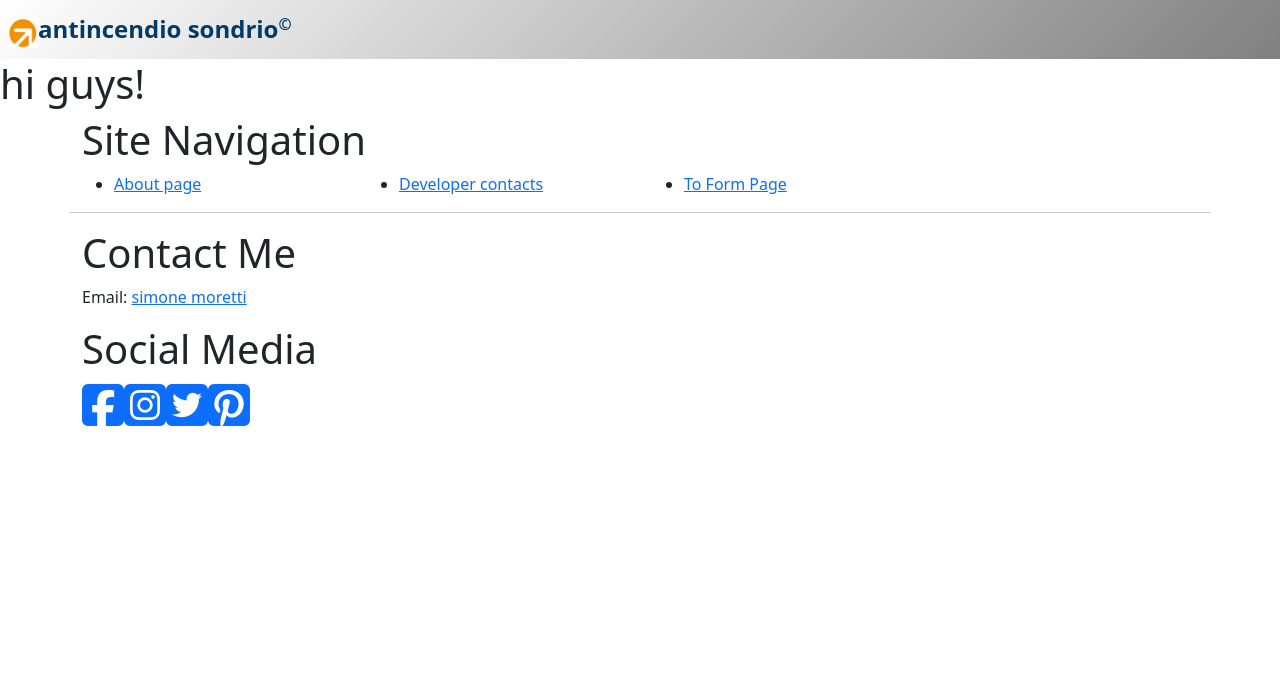
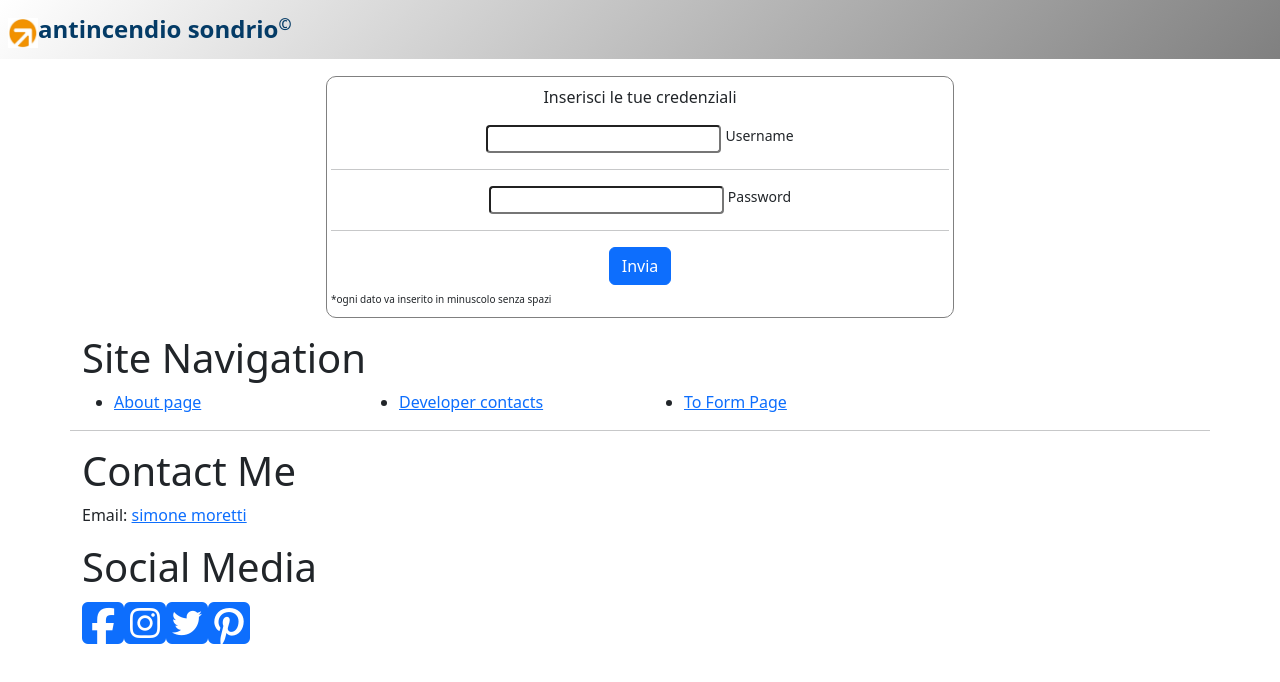
Before and after one commit to simonemoretti94/antincendiosondrio_vite, a Vue app: page / in a window 1280 px wide. Shown: the top 682 px of the page. Built offline with nearby package versions, Linux system fonts and the light colour scheme.

Commit message:
1.2.2th on login page

```diff
--- a/src/components/Main.vue
+++ b/src/components/Main.vue
@@ -1,12 +1,12 @@
 <script>
 import { state } from '/state.js';
-//import * from '';
+import loginpage from './subcomponents/login.vue';
 
 export default {
     name: 'appMain',
     //emits: [''],
     components: { //imported components
-        //*,
+        loginpage,
 
     },
     data() { //variables, bool, array, objects and so on
@@ -34,15 +34,7 @@ export default {
 </script>
 
 <template>
-    <h1>hi guys!</h1>
+    <loginpage></loginpage>
 </template>
 
-<style scoped>
-/*
-    npm install bootstrap
-    npm install jquery popper.js
-    import 'bootstrap/dist/css/bootstrap.css
-    import 'jquery'
-    import 'popper.js'/main.js   import 'bootstrap'
-    */
-</style>
+<style scoped></style>
--- /dev/null
+++ b/src/components/subcomponents/login.vue
@@ -0,0 +1,60 @@
+<script>
+import { state } from '/state.js';
+
+export default {
+    name: 'loginpage',
+}
+</script>
+
+<template>
+    <div class="container-fluid d-flex justify-content-center">
+        <div id="div-form">
+            <form id="login_form" method="get">
+                <p class="text-center text-dark" style="font-weight: 500;">Inserisci le tue credenziali</p>
+                <div class="d-flex justify-content-center">
+                    <input type="text" name="username" id="username" class="rounded-1 me-1 text-center w-auto" value=""
+                        required>
+                    <small for="username" class="d-block text-center">Username</small>
+                </div>
+                <hr>
+                <div class="d-flex justify-content-center">
+                    <input type="text" name="password" id="password" class="rounded-1 me-1 text-center " value=""
+                        required>
+                    <small for="password" class="d-block text-center">Password</small>
+                </div>
+                <hr>
+                <div class="mt-1 d-flex justify-content-center">
+                    <button id="form_button" type="submit" class="btn btn-primary m-auto">Invia</button>
+                </div>
+            </form>
+            <small class="text-center" style="font-size: 10px;">*ogni dato va inserito in minuscolo senza
+                spazi</small>
+        </div>
+    </div>
+</template>
+
+<style scoped>
+div#div-form {
+    width: 50%;
+
+    border: solid .5px grey;
+    border-radius: 10px;
+
+    padding: .5rem .25rem;
+    margin: 1rem auto;
+
+
+
+    @media screen and (max-width: 700px) {
+        width: 75%;
+    }
+
+    @media screen and (max-width: 400px) {
+        width: 100%;
+    }
+
+    >form {
+        width: 100%;
+    }
+}
+</style>
```
